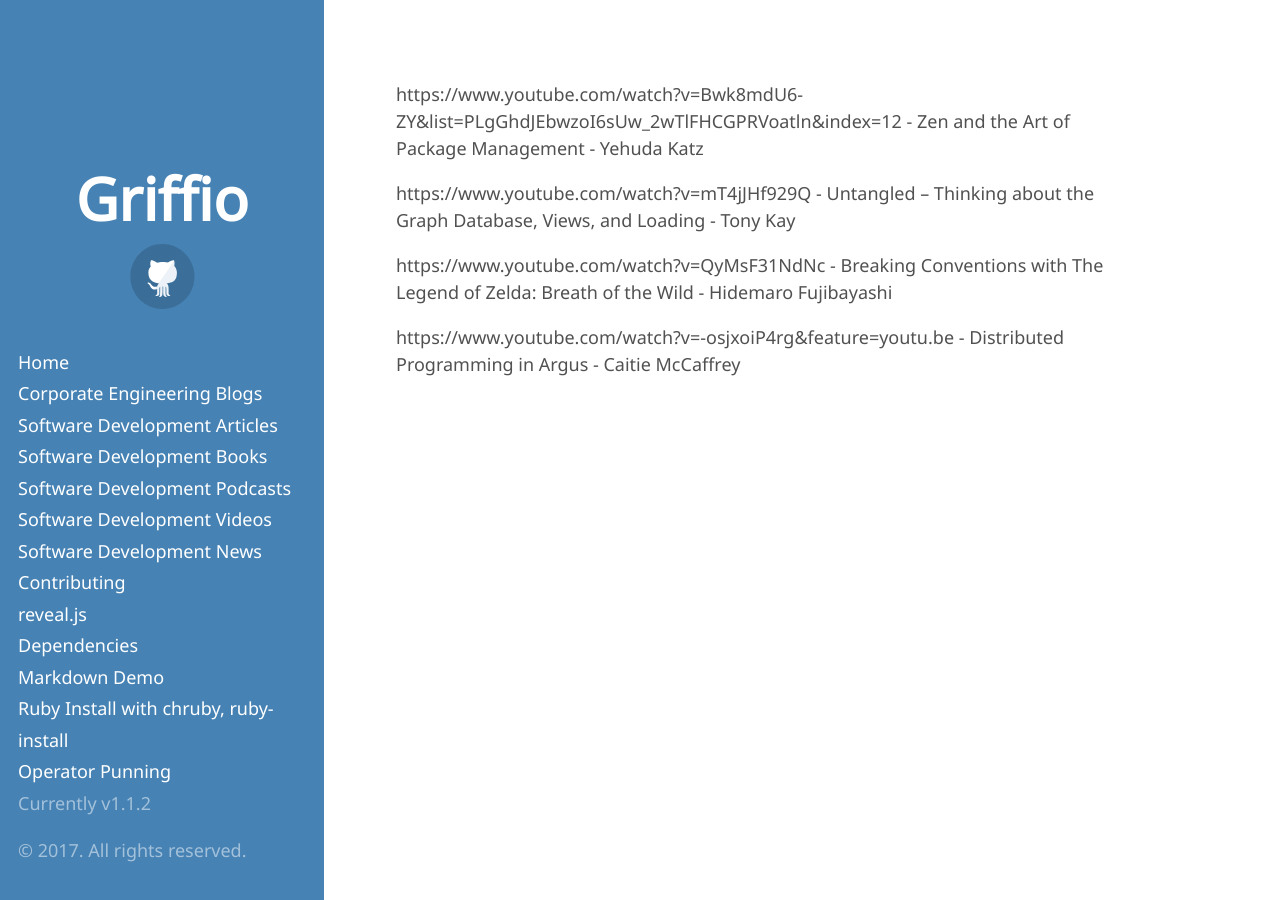
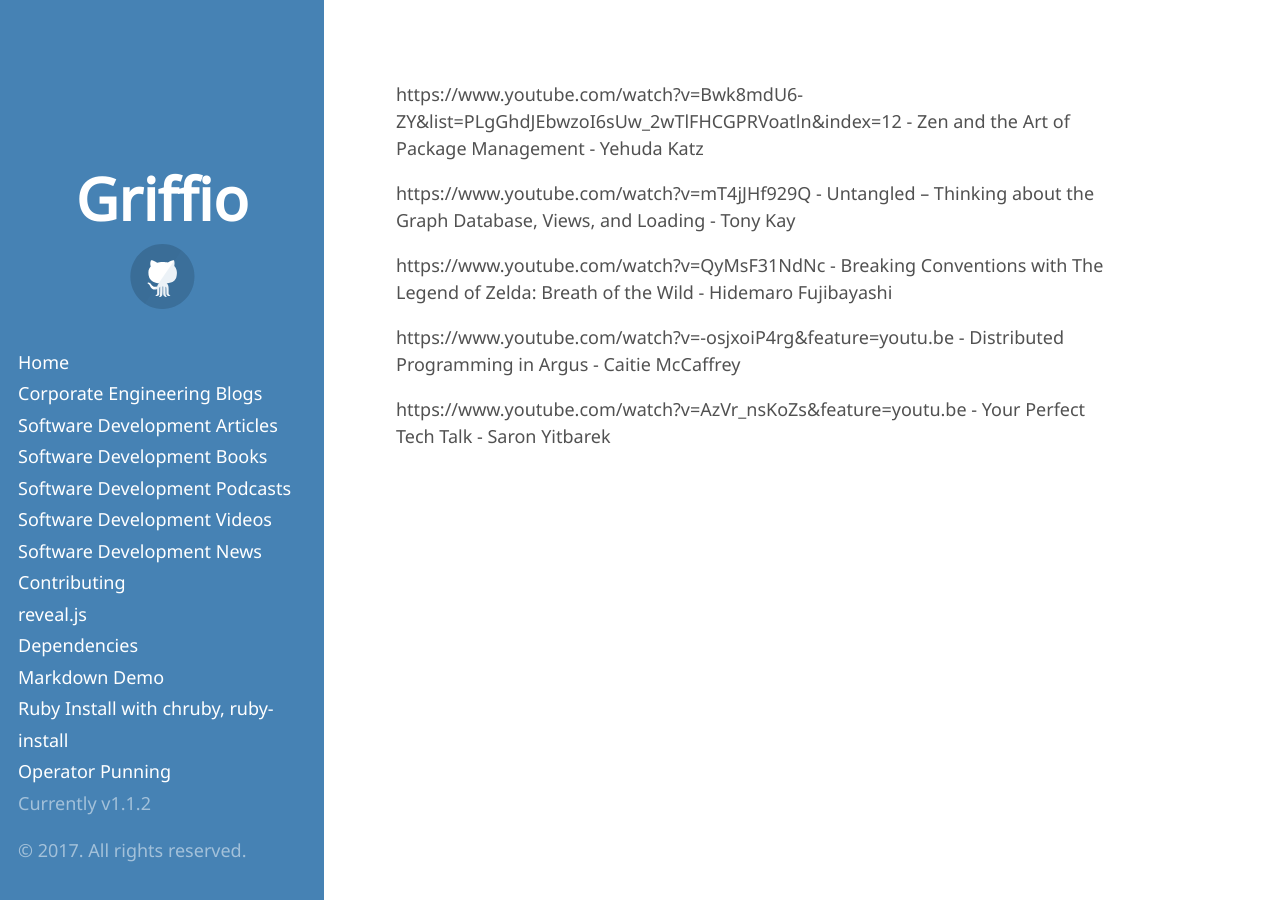
Before and after one commit to griffio/griffio.github.io, a Jekyll site: the page built from tech_talks_highlighted_2017.md, in a window 1280 px wide. Built offline with Jekyll 4.4.1, drawn with Linux system fonts in a browser that asks for light colours; some web fonts are replaced; our own code applies the rules of GitHub Pages for plain Markdown files.

Commit message:
Your Perfect Tech Talk

```diff
--- a/tech_talks_highlighted_2017.md
+++ b/tech_talks_highlighted_2017.md
@@ -5,3 +5,5 @@
 https://www.youtube.com/watch?v=QyMsF31NdNc - Breaking Conventions with The Legend of Zelda: Breath of the Wild - Hidemaro Fujibayashi
 
 https://www.youtube.com/watch?v=-osjxoiP4rg&feature=youtu.be - Distributed Programming in Argus - Caitie McCaffrey
+
+https://www.youtube.com/watch?v=AzVr_nsKoZs&feature=youtu.be - Your Perfect Tech Talk - Saron Yitbarek
```
